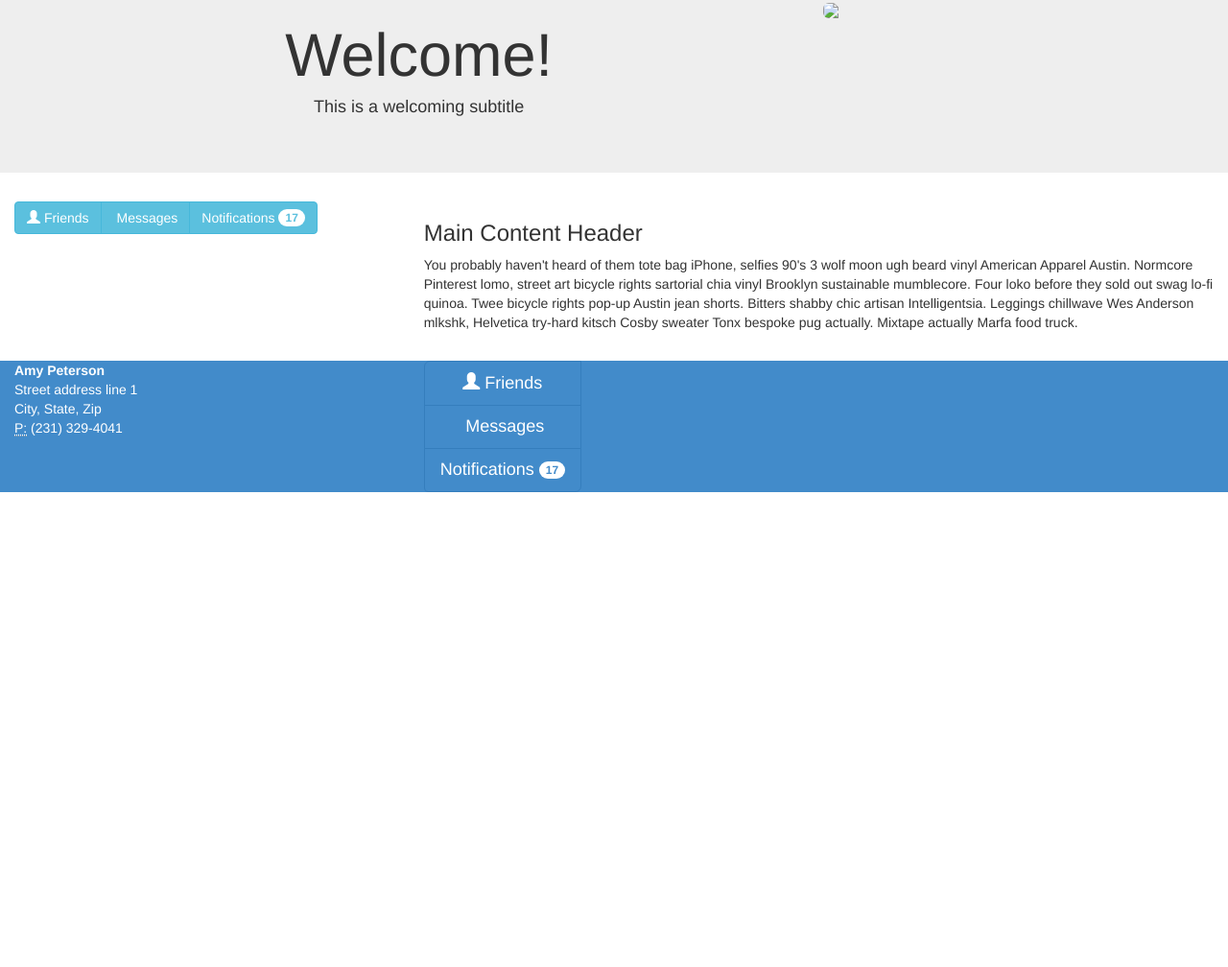
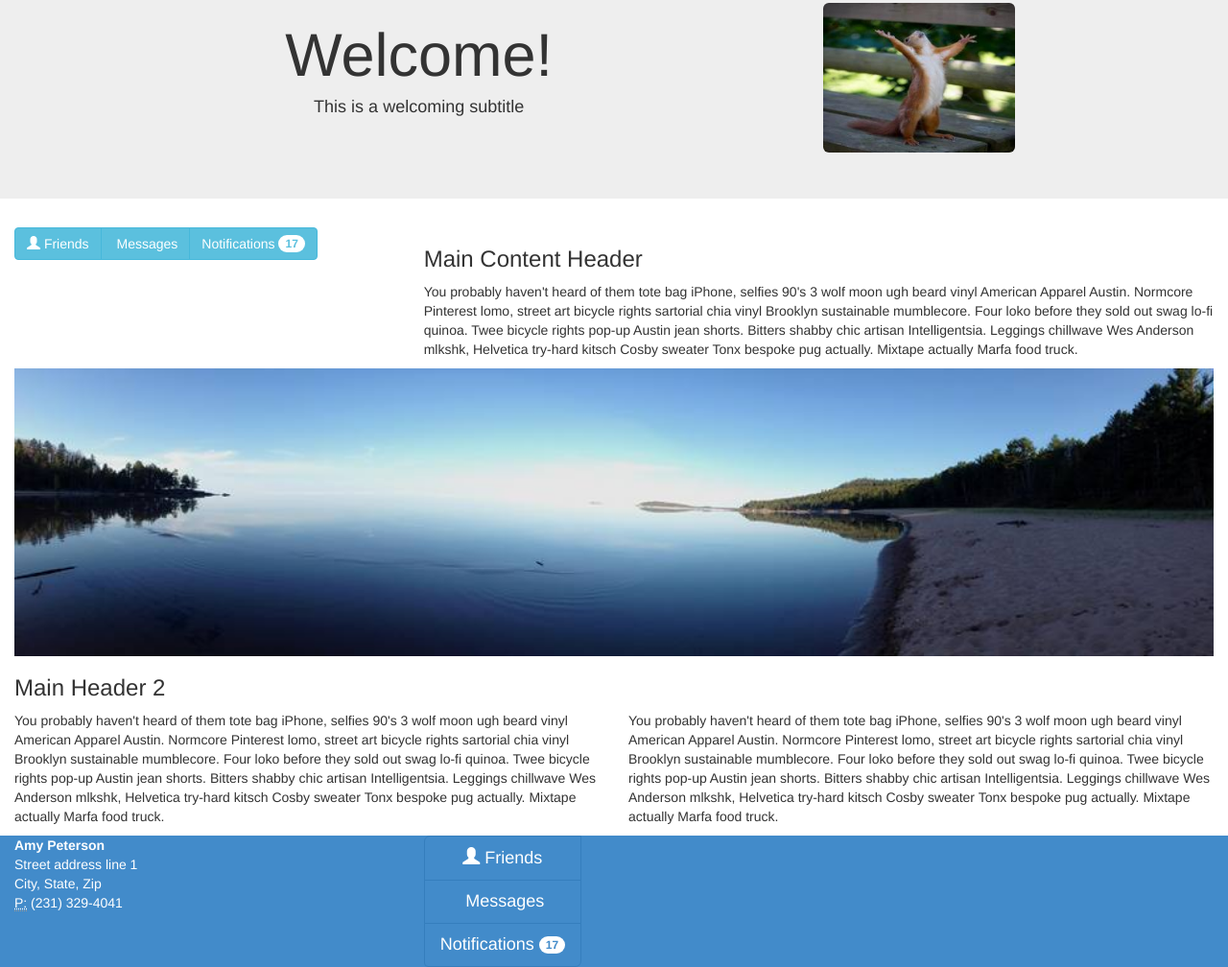
Before and after one commit to amysunhee/secondrepo, a plain HTML site: page index.html in a window 1280 px wide. Shown: the part 115-1123 px from the top of the page at 96% size. Before the commit the page ends 800 px from the top, so only its background shows below. Drawn offline with nearby package versions, Linux system fonts and the light colour scheme.

Commit message:
Adding images to html, adding additional content

```diff
--- a/index.html
+++ b/index.html
@@ -38,7 +38,7 @@
             </hgroup>
         </div><!--end 8-->
         <div class="col-sm-4">
-            <img src="#" width="200" class="img-responsive img-rounded" />
+            <img src="images/squirrel.jpg" width="200" class="img-responsive img-rounded" />
         </div><!--end 4-->
     </div><!--end row-->
 
@@ -63,14 +63,29 @@
     </div><!--end row-->
 
 
-
+    <div class="row">
+        <div class="col-xs-12">
+            <img src="images/lake.jpg" width="100%" class="img-responsive" />
+        </div><!--end 12-->
+    </div><!--end row-->
 
     <div class="row">
+        <div class="col-xs-12">
+            <h3>Main Header 2</h3>
+        </div><!--end 12-->
+    </div><!--end row-->
+
+    <div class="row">
+        <div class="col-md-6">
+            <p>You probably haven't heard of them tote bag iPhone, selfies 90's 3 wolf moon ugh beard vinyl American Apparel Austin. Normcore Pinterest lomo, street art bicycle rights sartorial chia vinyl Brooklyn sustainable mumblecore. Four loko before they sold out swag lo-fi quinoa. Twee bicycle rights pop-up Austin jean shorts. Bitters shabby chic artisan Intelligentsia. Leggings chillwave Wes Anderson mlkshk, Helvetica try-hard kitsch Cosby sweater Tonx bespoke pug actually. Mixtape actually Marfa food truck.</p>
+        </div><!--end 6-->
+        <div class="col-md-6">
+            <p>You probably haven't heard of them tote bag iPhone, selfies 90's 3 wolf moon ugh beard vinyl American Apparel Austin. Normcore Pinterest lomo, street art bicycle rights sartorial chia vinyl Brooklyn sustainable mumblecore. Four loko before they sold out swag lo-fi quinoa. Twee bicycle rights pop-up Austin jean shorts. Bitters shabby chic artisan Intelligentsia. Leggings chillwave Wes Anderson mlkshk, Helvetica try-hard kitsch Cosby sweater Tonx bespoke pug actually. Mixtape actually Marfa food truck.</p>
+        </div><!--end 6-->
         <br />
     </div><!--end row-->
 
-    <div class="row">
-    </div><!--end row-->
+
 
     <footer class="row bg-primary">
         <div class="col-sm-4">
```
